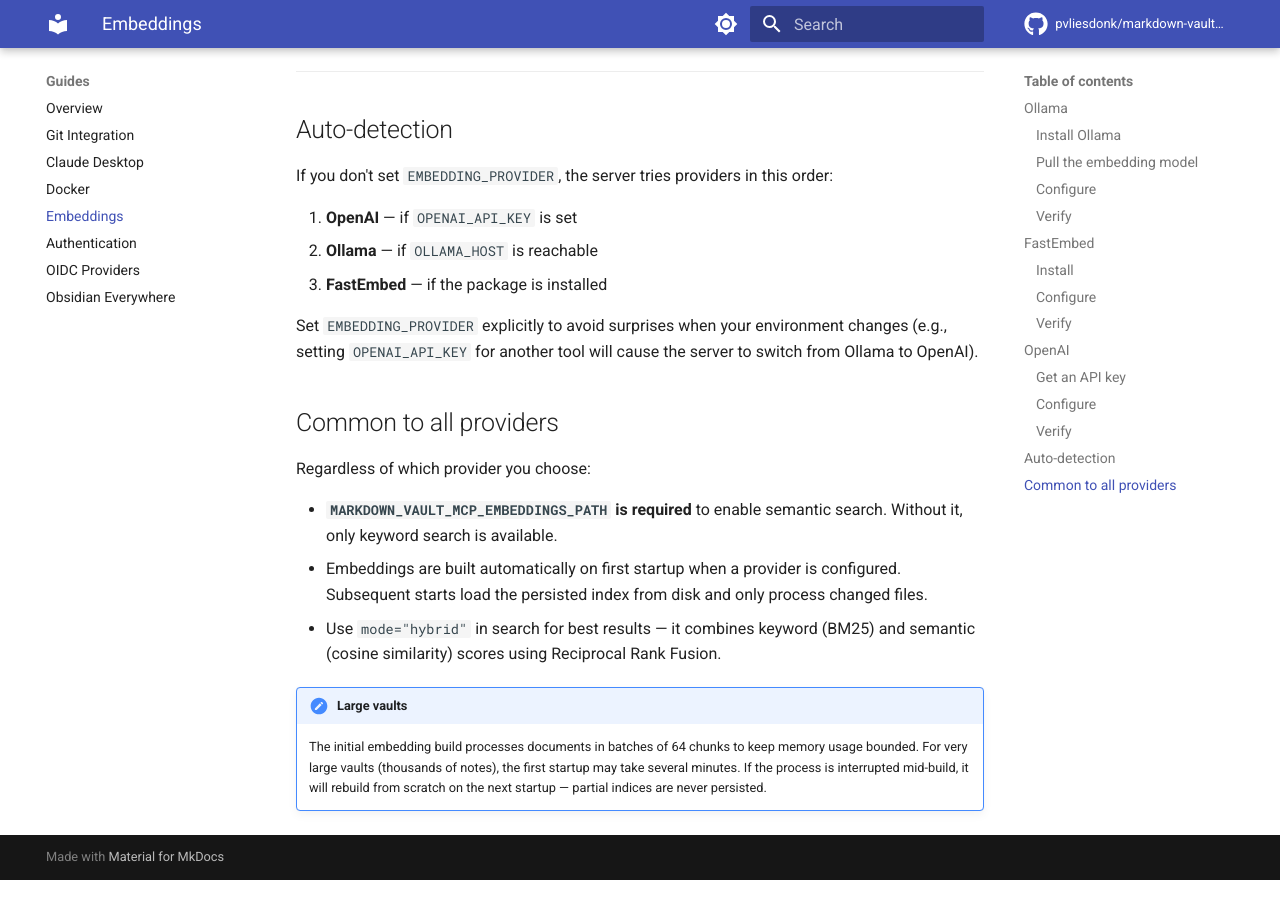
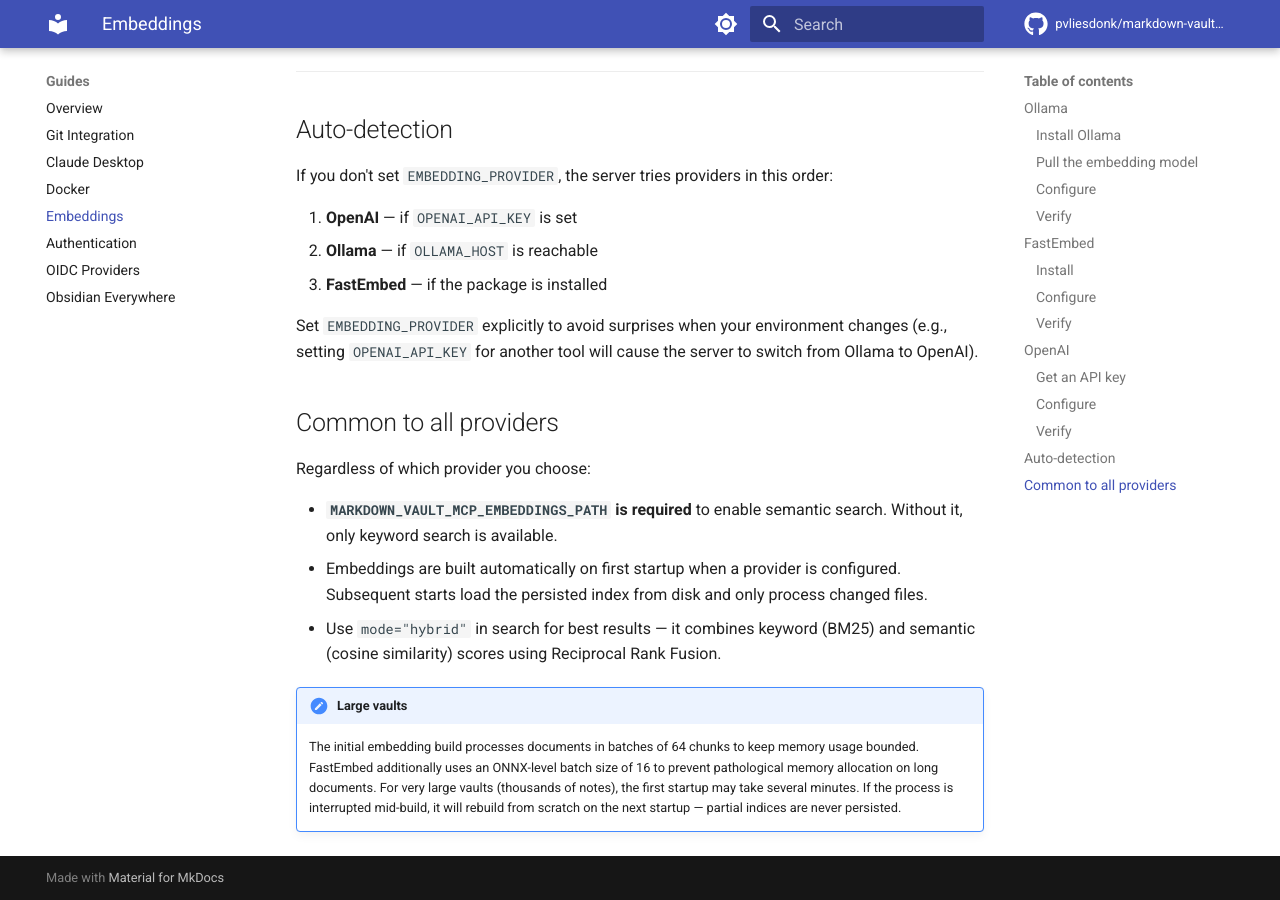
Before and after one commit to pvliesdonk/markdown-mcp, an MkDocs documentation site: the page built from docs/guides/embeddings.md, in a window 1280 px wide and 900 px high, scrolled down 4043 px. Built offline with MkDocs 1.6.1 and Material for MkDocs 9.7.7, drawn with Linux system fonts in a browser that asks for light colours; comment, search, counter and statistics services are not loaded.

Commit message:
fix: pass batch_size=16 to FastEmbed embed() to prevent OOM
FastEmbed's embed() defaults to batch_size=256, meaning all texts
passed to the provider are fed to ONNX in one inference call. With
64 long chunks from nomic-embed-text-v1.5 (8192 token context),
this creates attention matrices that require ~192 GB of memory,
crashing the container in a restart loop.

Setting batch_size=16 keeps ONNX-level memory bounded while the
existing _EMBEDDING_BATCH_SIZE=64 in collection.py controls the
outer loop. Updated design.md and embeddings guide to document
the two-level batching.

Co-Authored-By: Claude Opus 4.6 <noreply@anthropic.com>

```diff
--- a/docs/guides/embeddings.md
+++ b/docs/guides/embeddings.md
@@ -208,4 +208,4 @@ Regardless of which provider you choose:
 - Use `mode="hybrid"` in search for best results — it combines keyword (BM25) and semantic (cosine similarity) scores using Reciprocal Rank Fusion.
 
 !!! note "Large vaults"
-    The initial embedding build processes documents in batches of 64 chunks to keep memory usage bounded. For very large vaults (thousands of notes), the first startup may take several minutes. If the process is interrupted mid-build, it will rebuild from scratch on the next startup — partial indices are never persisted.
+    The initial embedding build processes documents in batches of 64 chunks to keep memory usage bounded. FastEmbed additionally uses an ONNX-level batch size of 16 to prevent pathological memory allocation on long documents. For very large vaults (thousands of notes), the first startup may take several minutes. If the process is interrupted mid-build, it will rebuild from scratch on the next startup — partial indices are never persisted.
```
Also changed, not shown: docs/design.md (+6 -3 lines), 1 other file.
